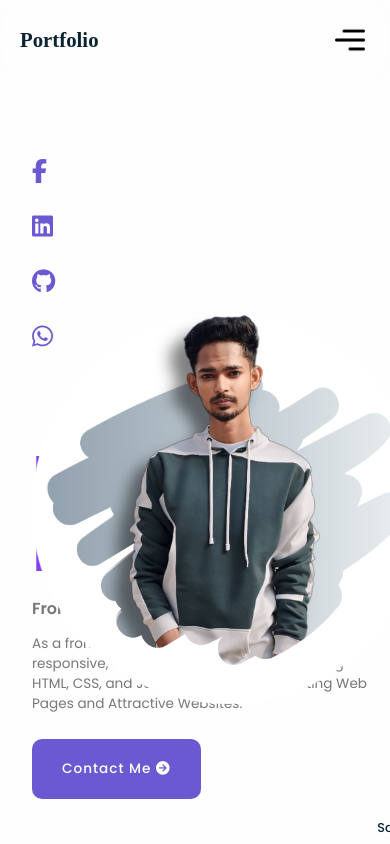
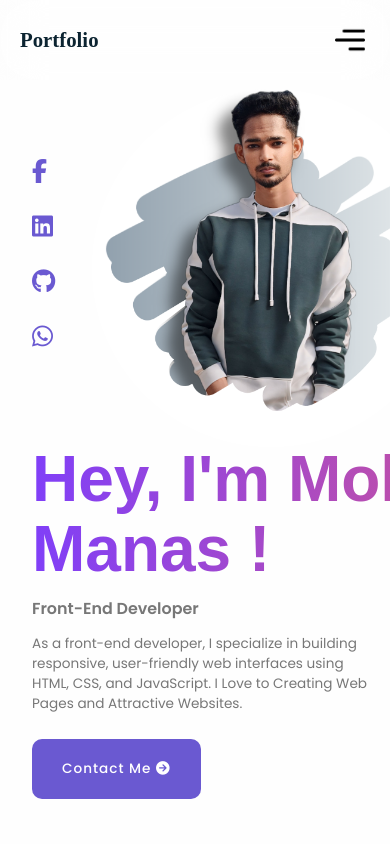
Before and after one commit to Mohammed-Manas/Portfolio, a plain HTML site: page index.html in a window 390 px wide. Shown: the top 844 px of the page. Drawn offline with nearby package versions, Linux system fonts and the light colour scheme; a web font is replaced by a local one.

Commit message:
add some tags

```diff
--- a/index.html
+++ b/index.html
@@ -532,7 +532,7 @@
         </div>
         <div class="hr"></div>
         <div class="follow group">
-          <h3>Follow</h3>
+          <h3>Join Me</h3>
           <ul>
              <li>
               <a href="https://www.linkedin.com/in/mohammedmanas/"><i class="fab fa-linkedin"></i></a>
--- a/style.css
+++ b/style.css
@@ -1146,7 +1146,10 @@ footer a {
   }
 
   .home-container .home-img {
-    position: absolute;
+    position: relative;
+    bottom: 750px;
+    left: 60px;
+    width: 550px;
   }
 
   .home-container .home-img img {
```
